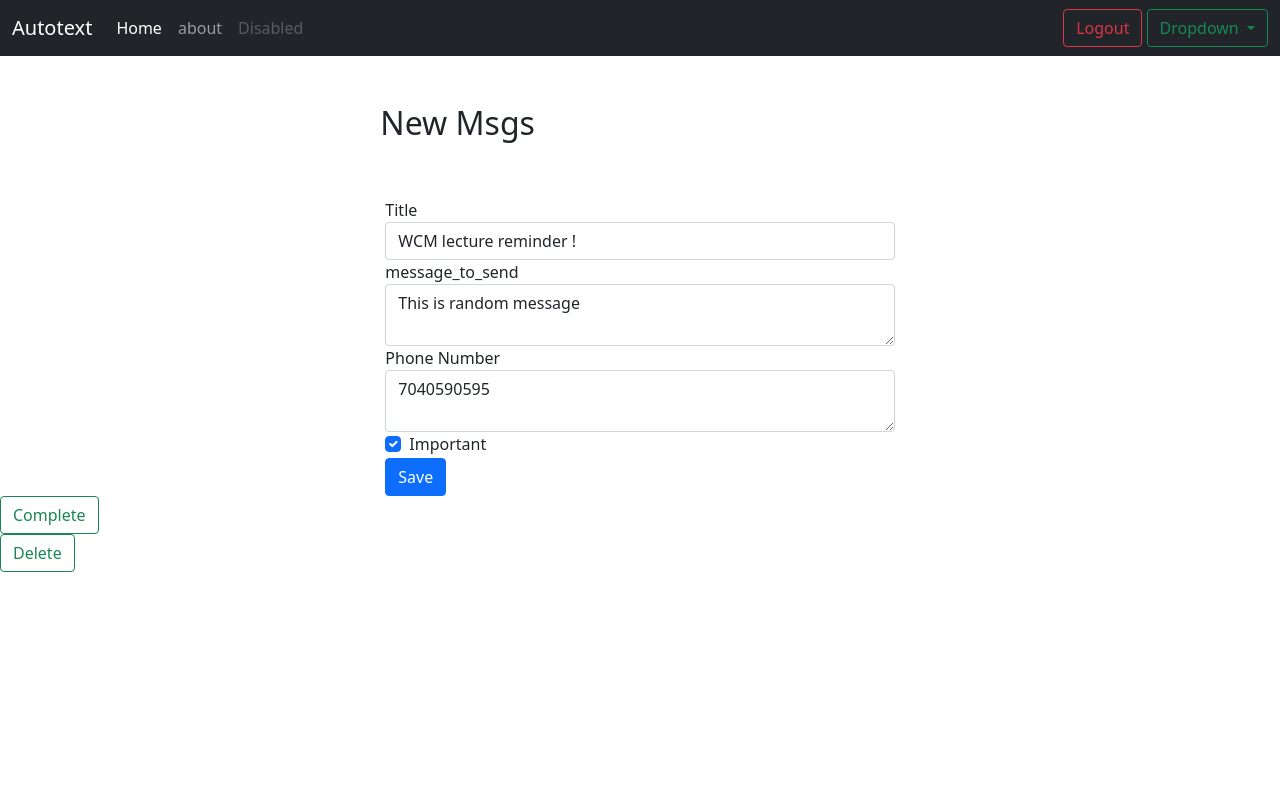
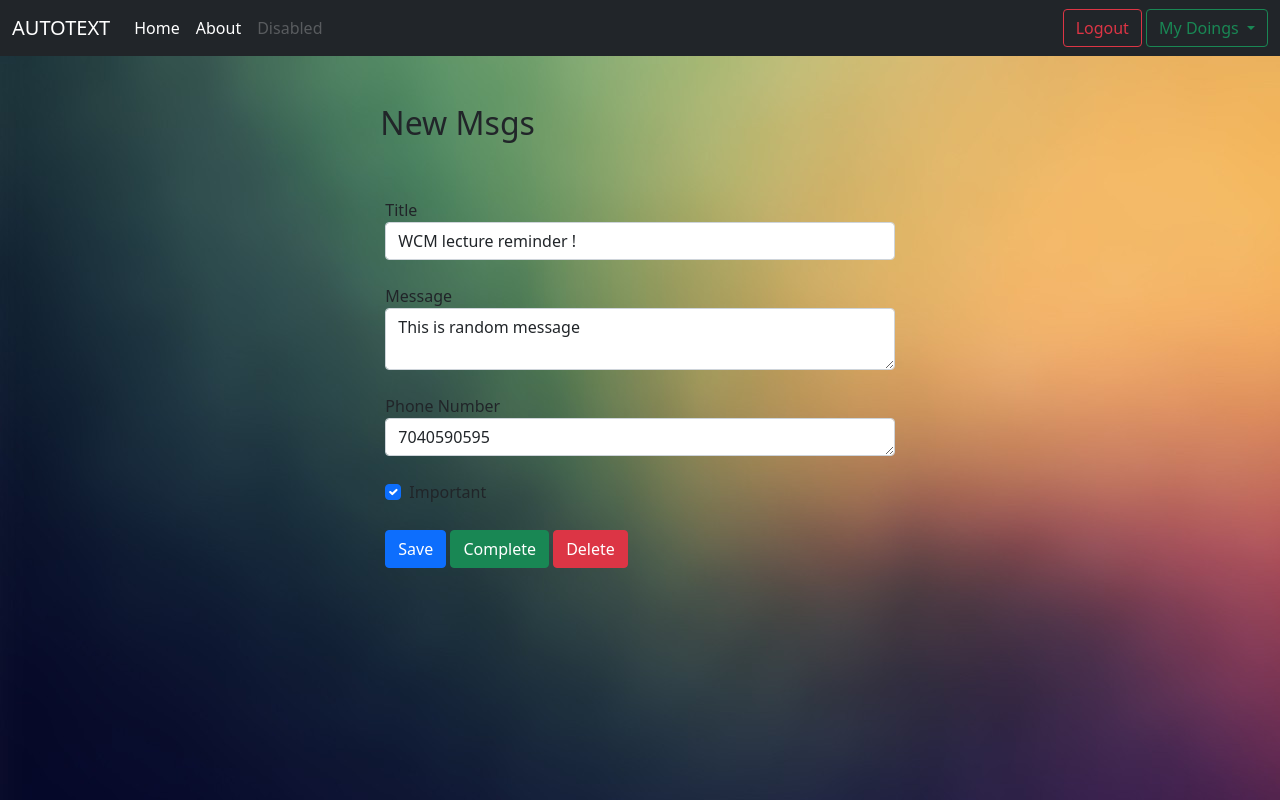
Before and after one commit to shivam675/autotext, a Django app: page /msg/8 in a window 1280 px wide. Run offline with Django 3.2, Linux system fonts and the light colour scheme; a user stored in the database is signed in; data comes from the database, SQL or seed files in the repository; both versions use the stored data as it was after the commit.

Commit message:
Bg images added to form, also root user added

```diff
--- a/reminders/templates/reminders/base_two.html
+++ b/reminders/templates/reminders/base_two.html
@@ -16,14 +16,14 @@
           <button class="navbar-toggler" type="button" data-bs-toggle="collapse" data-bs-target="#navbarTogglerDemo03" aria-controls="navbarTogglerDemo03" aria-expanded="false" aria-label="Toggle navigation">
             <span class="navbar-toggler-icon"></span>
           </button>
-          <a class="navbar-brand" href="#">Autotext</a>
+          <a class="navbar-brand" href="#">AUTOTEXT</a>
           <div class="collapse navbar-collapse" id="navbarTogglerDemo03">
             <ul class="navbar-nav me-auto mb-2 mb-lg-0">
               <li class="nav-item">
                 <a class="nav-link active" aria-current="page" href="{% url 'home' %}">Home</a>
               </li>
               <li class="nav-item">
-                <a class="nav-link" href="#">about</a>
+                <a class="nav-link active" aria-current="page" href="{% url 'home' %}">About</a>
               </li>
               <li class="nav-item">
                 <a class="nav-link disabled" href="#" tabindex="-1" aria-disabled="true">Disabled</a>
@@ -42,7 +42,7 @@
                   <!-- </li> -->
                   <div class="btn-group" role="group">
                     <button id="btnGroupDrop1" type="button" class="btn btn-outline-success dropdown-toggle" data-bs-toggle="dropdown" aria-expanded="false">
-                      Dropdown
+                      My Doings
                     </button>
                     <ul class="dropdown-menu" aria-labelledby="btnGroupDrop1">
                       <li><a class="dropdown-item" href="{% url 'currentmsgs' %}">Currnet Msgs</a></li>
--- a/reminders/templates/reminders/view_msgs.html
+++ b/reminders/templates/reminders/view_msgs.html
@@ -1,6 +1,15 @@
 {% extends "reminders/base_two.html" %}
+{% load static %}
 
 {% block content %}
+
+
+<style>
+    body {
+      background-image: url('{% static 'images/colorful.jpg' %}');
+    }
+</style>
+
 <div class="row justify-content-center mt-5">
     <div class="col-md-5">
         <h2>New Msgs</h2>
@@ -18,21 +27,32 @@
                     <label for="title">Title</label>
                     <input type="text" name="title" class="form-control" id="title" value="{{ msg.title }}" required>
                 </div>
+                <br>
+
                 <div class="form-group">
-                    <label for="message">message_to_send</label>
+                    <label for="message">Message</label>
                     <textarea name="message" rows="2" class="form-control" id="message" >{{ msg.message }}</textarea>
                 </div>
-
+                <br>
                 <div class="form-group">
                     <label for="number">Phone Number</label>
-                    <textarea name="number" rows="2" class="form-control" id="number" >{{ msg.number }}</textarea>
+                    <textarea name="number" rows="1" class="form-control" id="number" >{{ msg.number }}</textarea>
                 </div>
-
+                <br>
                 <div class="form-group form-check">
                     <input type="checkbox" name="important" class="form-check-input" id="important" {% if msg.important %}checked{% endif %}>
                     <label class="form-check-label" for="important">Important</label>
                 </div>
+                <br>
                 <button type="submit" class="btn btn-primary">Save</button>
+                {% if msg.datecompleted is None %}
+            {% csrf_token %}
+            <a role="button" href="{% url 'completemsgs' msg.id %}" class="btn btn-success">Complete</a>
+            <!-- <button id="complete" type="submit">Complete</button> -->
+    {% endif %}
+        {% csrf_token %}
+        <a role="button" href="{% url 'deletemsgs' msg.id %}" class="btn btn-danger">Delete</a>
+        <!-- <button id="delete" type="submit">Delete</button> -->
                 <!-- #<button type="button" class="btn btn-success" onclick="$('#complete').click()">Complete</button>
                 <button type="button" class="btn btn-danger" onclick="$('delete').click()">Delete</button> -->
             </form>
@@ -40,17 +60,6 @@
     </div>
 </div>
 
-    {% if msg.datecompleted is None %}
-        <form method="POST">
-            {% csrf_token %}
-            <a role="button" href="{% url 'completemsgs' msg.id %}" class="btn btn-outline-success">Complete</a>
-            <!-- <button id="complete" type="submit">Complete</button> -->
-        </form>
-    {% endif %}
-    <form method="POST">
-        {% csrf_token %}
-        <a role="button" href="{% url 'deletemsgs' msg.id %}" class="btn btn-outline-success">Delete</a>
-        <!-- <button id="delete" type="submit">Delete</button> -->
-    </form>
+
 
 {% endblock %}
```
Also changed, not shown: reminders/templates/reminders/create_msg.html (+12 -3 lines), db.sqlite3, static/images/blurbg.jpg (added), static/images/colorful.jpg (added).
